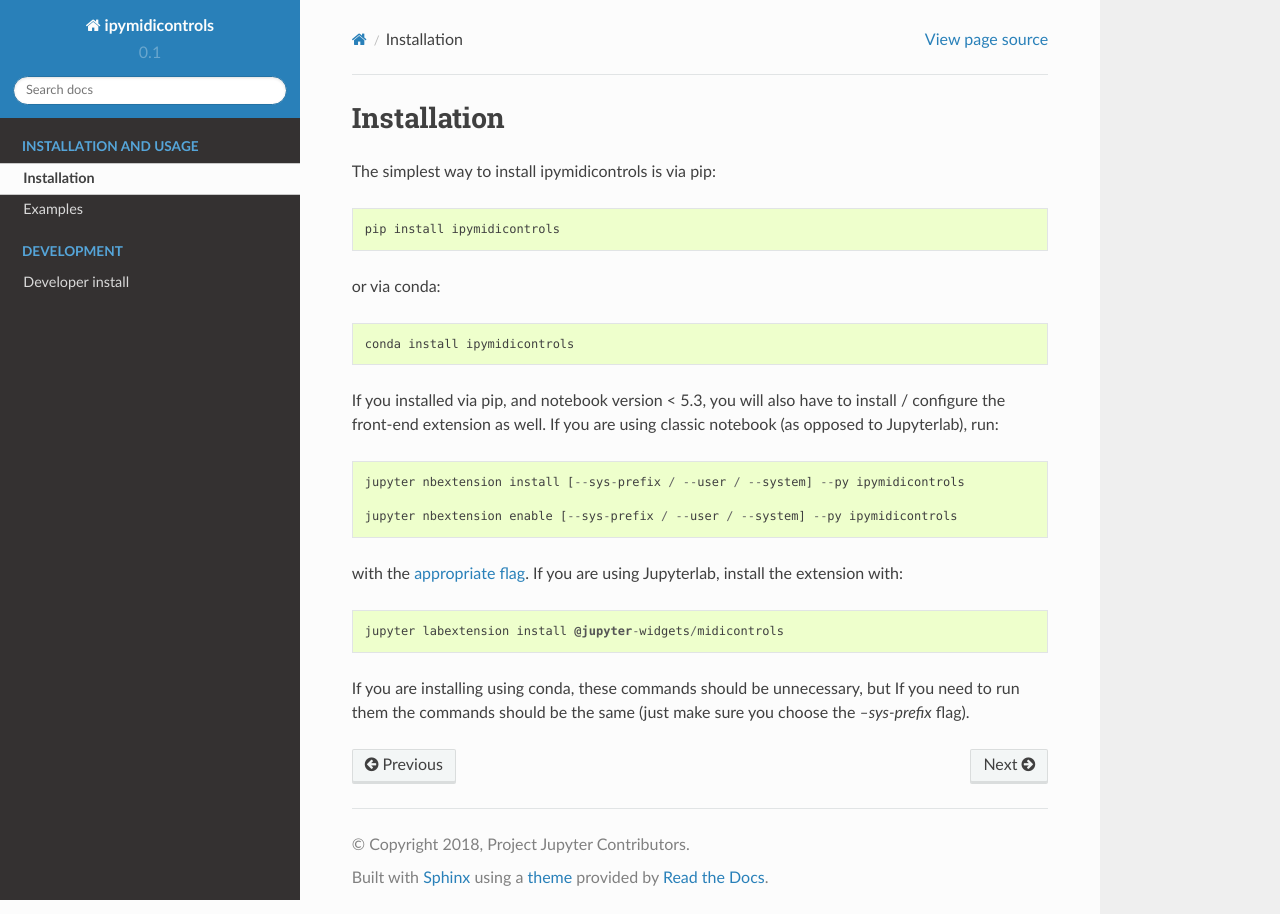
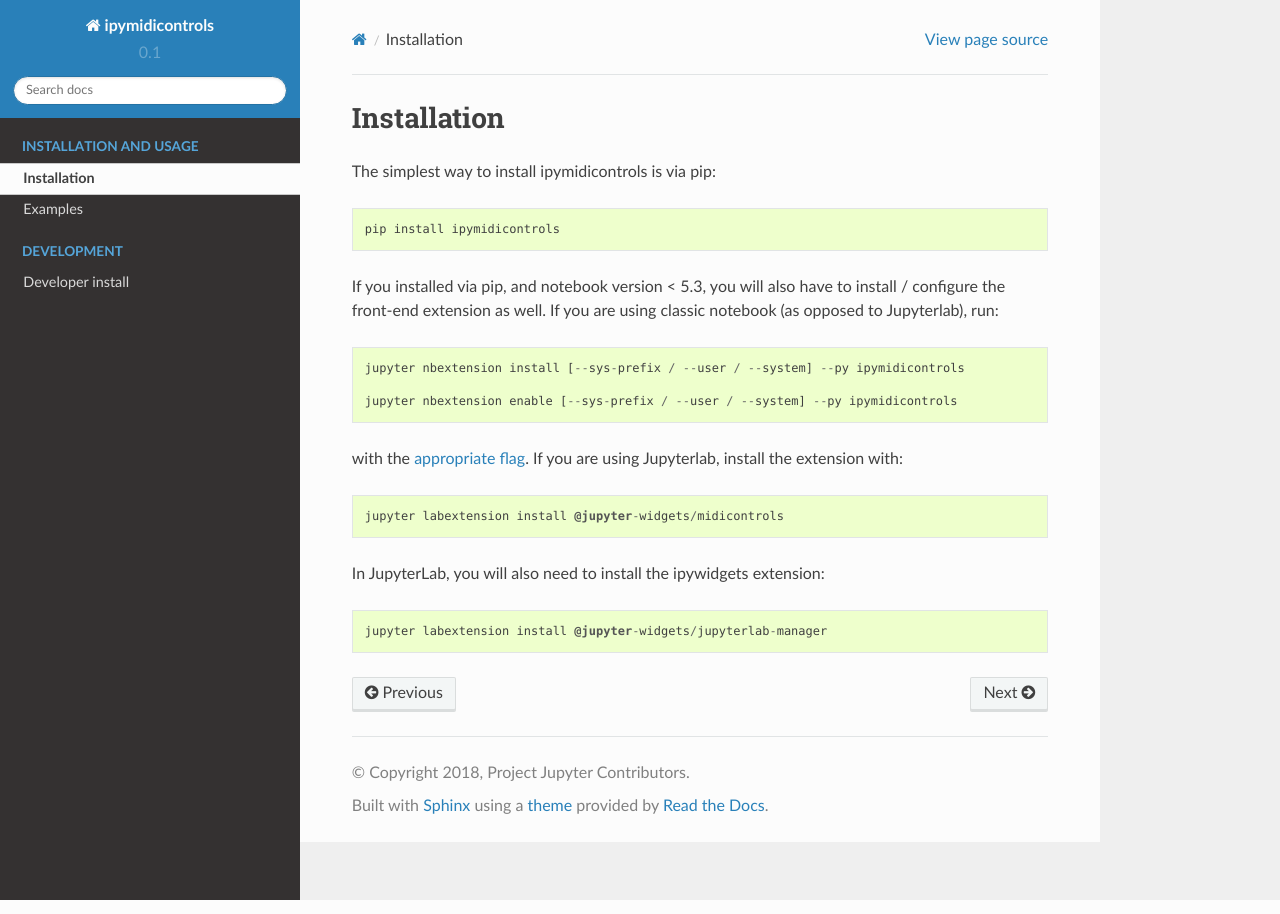
Before and after one commit to jupyter-widgets/midicontrols, a Sphinx documentation site: the page built from docs/source/installing.rst, in a window 1280 px wide. Built offline with Sphinx 7.4.7 and the Read the Docs theme 2.0.0, drawn with Linux system fonts in a browser that asks for light colours.

Commit message:
Update docs

```diff
--- a/docs/source/installing.rst
+++ b/docs/source/installing.rst
@@ -9,9 +9,9 @@ The simplest way to install ipymidicontrols is via pip::
 
     pip install ipymidicontrols
 
-or via conda::
+.. or via conda::
 
-    conda install ipymidicontrols
+..    conda install ipymidicontrols
 
 
 If you installed via pip, and notebook version < 5.3, you will also have to
@@ -27,9 +27,9 @@ with::
 
     jupyter labextension install @jupyter-widgets/midicontrols
 
-If you are installing using conda, these commands should be unnecessary, but If
-you need to run them the commands should be the same (just make sure you choose the
-`--sys-prefix` flag).
+In JupyterLab, you will also need to install the ipywidgets extension::
+
+    jupyter labextension install @jupyter-widgets/jupyterlab-manager
 
 
 .. links
```
Also changed, not shown: 1 other file.
